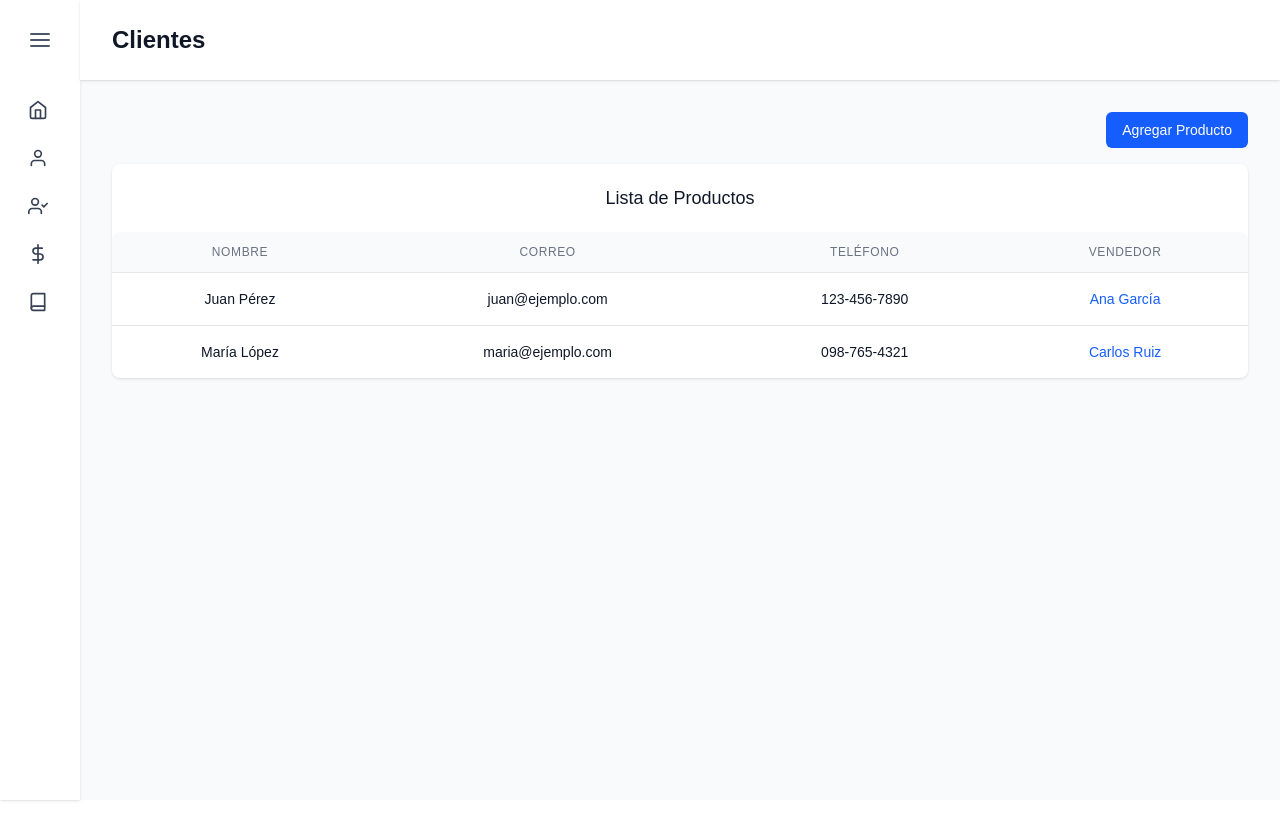
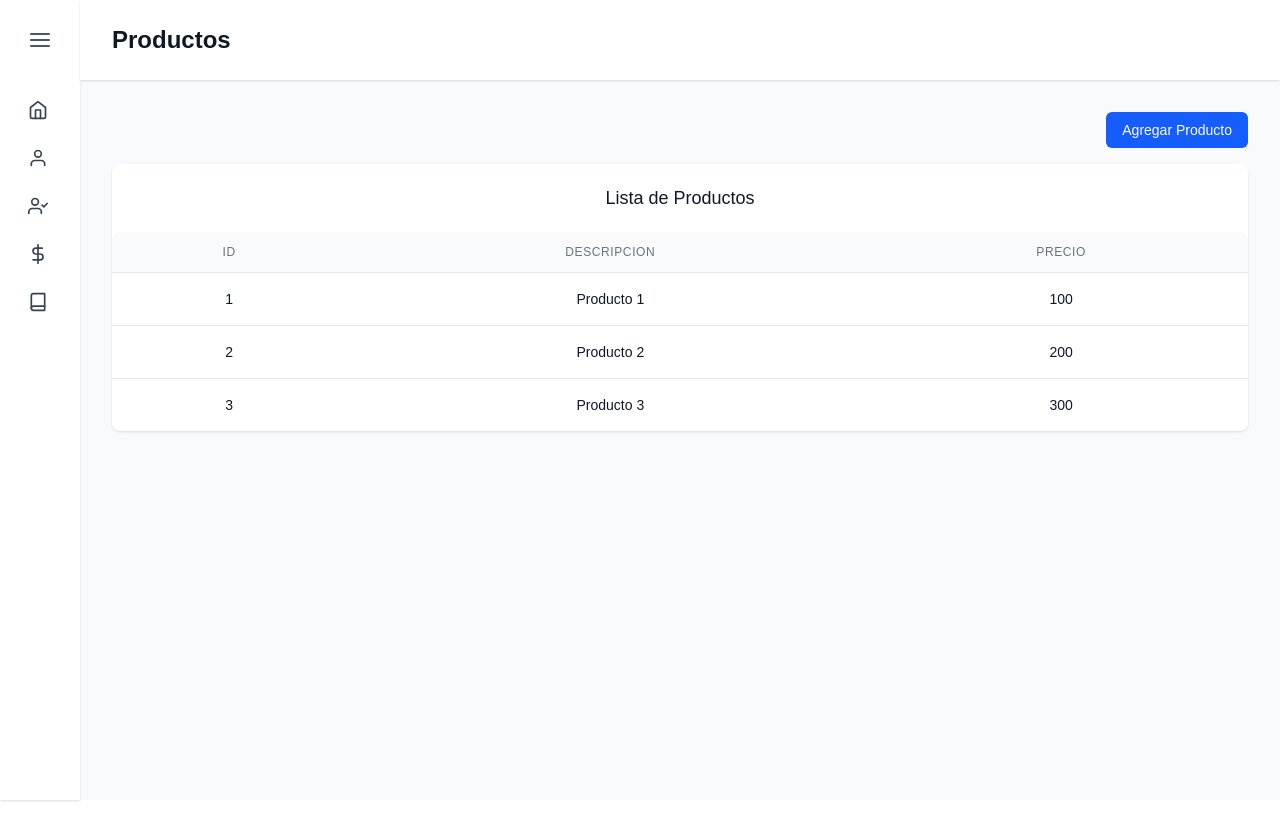
Before and after one commit to leobardonm/Proyecto-CRM, a Next.js app in the folder frontend/: page /productos in a window 1280 px wide. Shown: the top 840 px of the page. Built offline with nearby package versions, Linux system fonts and the light colour scheme.

Commit message:
fix front

```diff
--- a/frontend/src/app/page.tsx
+++ b/frontend/src/app/page.tsx
@@ -35,7 +35,7 @@ export default function Home() {
   // Fetch the client count from the backend API
   const fetchClientCount = async () => {
     try {
-      const response = await fetch('http://localhost:5000/api/clientes/count');
+      const response = await fetch('http://localhost:5002/api/clientes/count');
       const data = await response.json();
       setClientCount(data.totalClientes);
     } catch (error) {
@@ -45,7 +45,7 @@ export default function Home() {
 
   const fetchNegotiationCount = async () => {
     try {
-      const response = await fetch('http://localhost:5000/api/negociaciones/count');
+      const response = await fetch('http://localhost:5002/api/negociaciones/count');
       const data = await response.json();
       setNegotiationCount(data.totalNegociacion);
     } catch (error) {
--- a/frontend/src/app/productos/page.tsx
+++ b/frontend/src/app/productos/page.tsx
@@ -3,58 +3,47 @@ import { useState } from 'react';
 import Sidebar from '@/components/Sidebar';
 import Table from '@/components/Table';
 
-interface Cliente {
+interface Producto {
   id: string;
-  nombre: string;
-  correo: string;
-  telefono: string;
-  vendedor: string;
+  descripcion: string;
+  precio: string;
 }
 
-export default function ClientesPage() {
+export default function ProductoPage() {
   const [isSidebarOpen, setIsSidebarOpen] = useState(false);
 
   // Definición de columnas para la tabla
   const columns = [
     {
-      header: 'Nombre',
-      accessor: 'nombre',
+      header: 'Id',
+      accessor: 'id',
     },
     {
-      header: 'Correo',
-      accessor: 'correo',
+      header: 'Descripcion',
+      accessor: 'descripcion',
     },
     {
-      header: 'Teléfono',
-      accessor: 'telefono',
-    },
-    {
-      header: 'Vendedor',
-      accessor: 'vendedor',
-      // Ejemplo de celda personalizada
-      cell: (row: Cliente) => (
-        <span className="text-blue-600 dark:text-blue-400">
-          {row.vendedor}
-        </span>
-      ),
-    },
+      header: 'Precio',
+      accessor: 'precio',
+    }
   ];
 
   // Datos de ejemplo - En un caso real, estos vendrían de una API
-  const clientesData: Cliente[] = [
+  const ProductoData: Producto[] = [
     {
       id: '1',
-      nombre: 'Juan Pérez',
-      correo: 'juan@ejemplo.com',
-      telefono: '123-456-7890',
-      vendedor: 'Ana García',
+      descripcion: 'Producto 1',
+      precio: '100',
     },
     {
       id: '2',
-      nombre: 'María López',
-      correo: 'maria@ejemplo.com',
-      telefono: '098-765-4321',
-      vendedor: 'Carlos Ruiz',
+      descripcion: 'Producto 2',
+      precio: '200',
+    },
+    {
+      id: '3',
+      descripcion: 'Producto 3',
+      precio: '300',
     },
     // Agrega más datos según necesites
   ];
@@ -70,7 +59,7 @@ export default function ClientesPage() {
         <header className="bg-white dark:bg-gray-800 shadow-sm">
           <div className="px-4 py-6 mx-auto max-w-7xl sm:px-6 lg:px-8">
             <h1 className="text-2xl font-semibold text-gray-900 dark:text-white">
-              Clientes
+              Productos
             </h1>
           </div>
         </header>
@@ -81,7 +70,7 @@ export default function ClientesPage() {
               <button
                 className="px-4 py-2 text-sm font-medium text-white bg-blue-600 rounded-md hover:bg-blue-700"
                 onClick={() => {
-                  // Aquí irá la lógica para agregar nuevo cliente
+                  // Aquí irá la lógica para agregar nuevo producto
                   console.log('Agregar nuevo cliente');
                 }}
               >
@@ -91,7 +80,7 @@ export default function ClientesPage() {
 
             <Table
               columns={columns}
-              data={clientesData}
+              data={ProductoData}
               title="Lista de Productos"
             />
           </div>
--- a/frontend/src/app/vendedores/page.tsx
+++ b/frontend/src/app/vendedores/page.tsx
@@ -8,8 +8,7 @@ interface Vendedor {
   nombre: string;
   correo: string;
   telefono: string;
-  comision: string;
-  ventas: number;
+  ventas: string;
 }
 
 export default function VendedoresPage() {
@@ -29,15 +28,7 @@ export default function VendedoresPage() {
       header: 'Teléfono',
       accessor: 'telefono',
     },
-    {
-      header: 'Comisión',
-      accessor: 'comision',
-      cell: (row: Vendedor) => (
-        <span className="font-medium text-green-600 dark:text-green-400">
-          {row.comision}
-        </span>
-      ),
-    },
+
     {
       header: 'Ventas',
       accessor: 'ventas',
@@ -56,16 +47,14 @@ export default function VendedoresPage() {
       nombre: 'Ana García',
       correo: 'ana@ejemplo.com',
       telefono: '123-456-7890',
-      comision: '5%',
-      ventas: 150000,
+      ventas: "150000",
     },
     {
       id: '2',
       nombre: 'Carlos Ruiz',
       correo: 'carlos@ejemplo.com',
       telefono: '098-765-4321',
-      comision: '4%',
-      ventas: 120000,
+      ventas: "120000",
     },
   ];
 
@@ -97,6 +86,7 @@ export default function VendedoresPage() {
               >
                 Agregar Vendedor
               </button>
+
             </div>
 
             <Table
```
